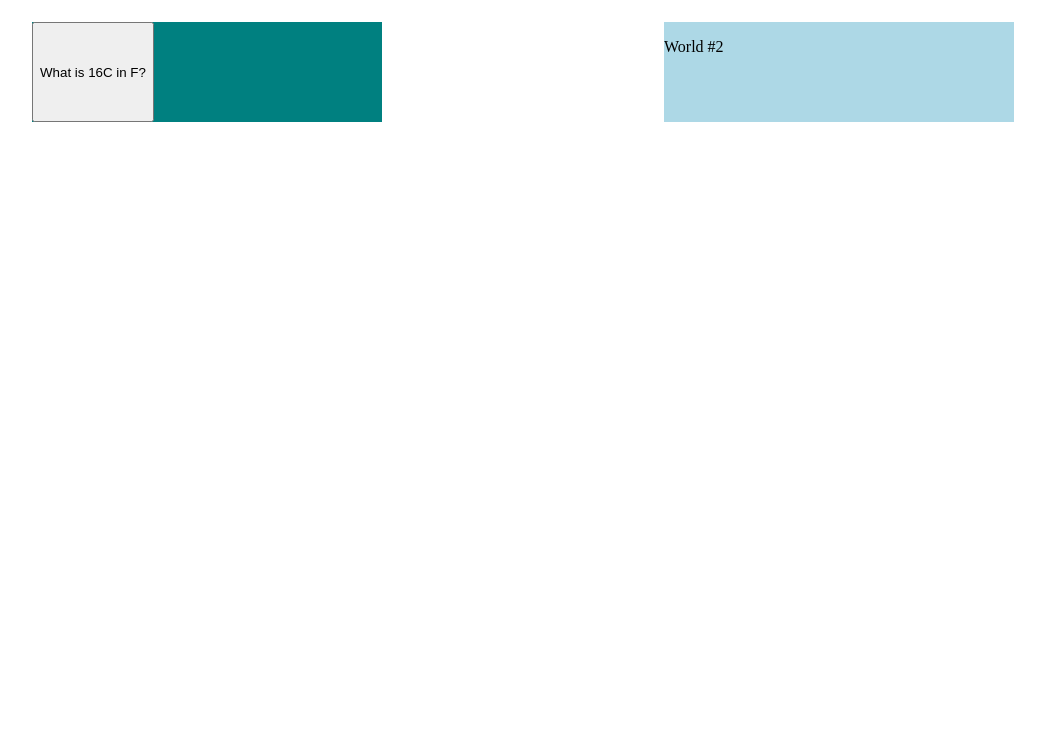
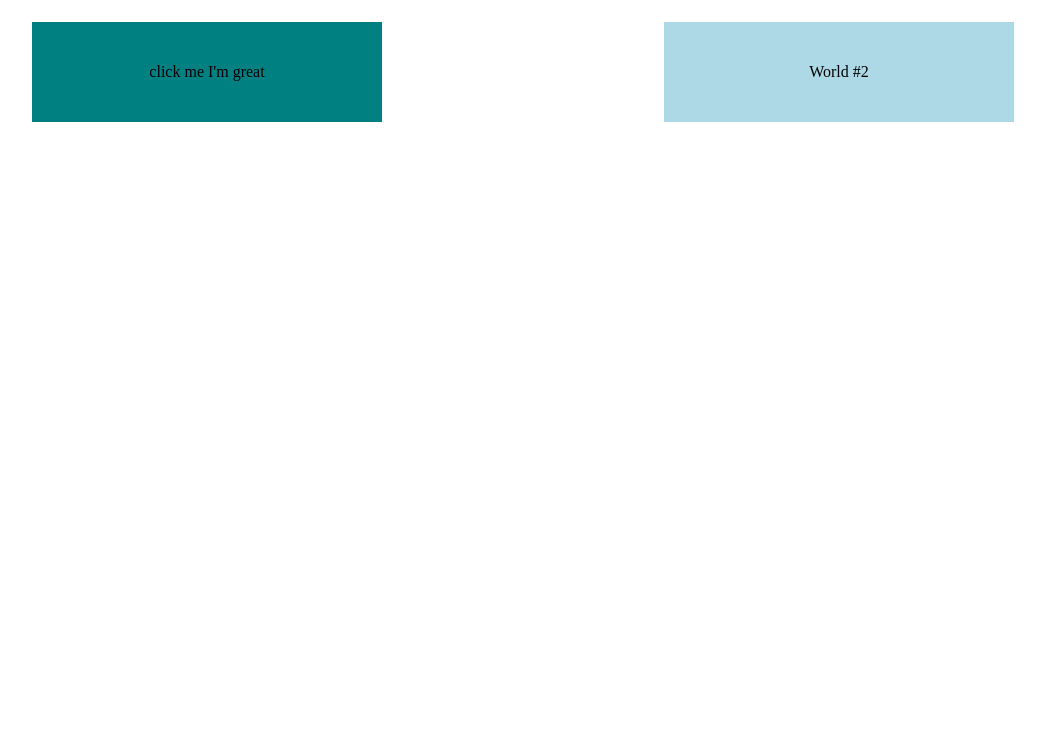
Before and after one commit to nkamara/INST377_class_demo, a plain HTML site: page index.html in a window 1280 px wide. Shown: the part 66-800 px from the top of the page, without its empty margins (117-1162 px from the left). Drawn offline with Linux system fonts and the light colour scheme.

Commit message:
Changed selector to more appropriate name

```diff
--- a/index.html
+++ b/index.html
@@ -25,15 +25,18 @@
       flex-wrap: wrap;
     }
 
-    .container div {
+    .textbox {
       height: 100px;
       width: 350px;
       margin-bottom: 25px;
       display: flex;
+      align-items: center;
+      justify-content: center
     }
 
     .first {
       background: teal;
+      cursor: pointer;
     }
 
     .second {
@@ -49,7 +52,6 @@
   </div>
   <div class="container">
     <div class="first textbox">
-      <button onclick="alertMe(16)">What is 16C in F?</button>
     </div>
     <div class="second textbox">
       <p>
@@ -65,6 +67,20 @@
     function alertMe(display) {
       alert(toFahrenheit(display));
     }
+
+
+    let element = document.getElementsByClassName("first")[0];
+    const string = "click me I'm great";
+    element.innerHTML = string;
+
+    element.addEventListener('click', (e) => {
+      if (element.innerHTML !== string) {
+        element.innerHTML = string;
+      } else {
+        element.innerHTML = '';
+      }
+    });
+
   </script>
 </body>
 
```
